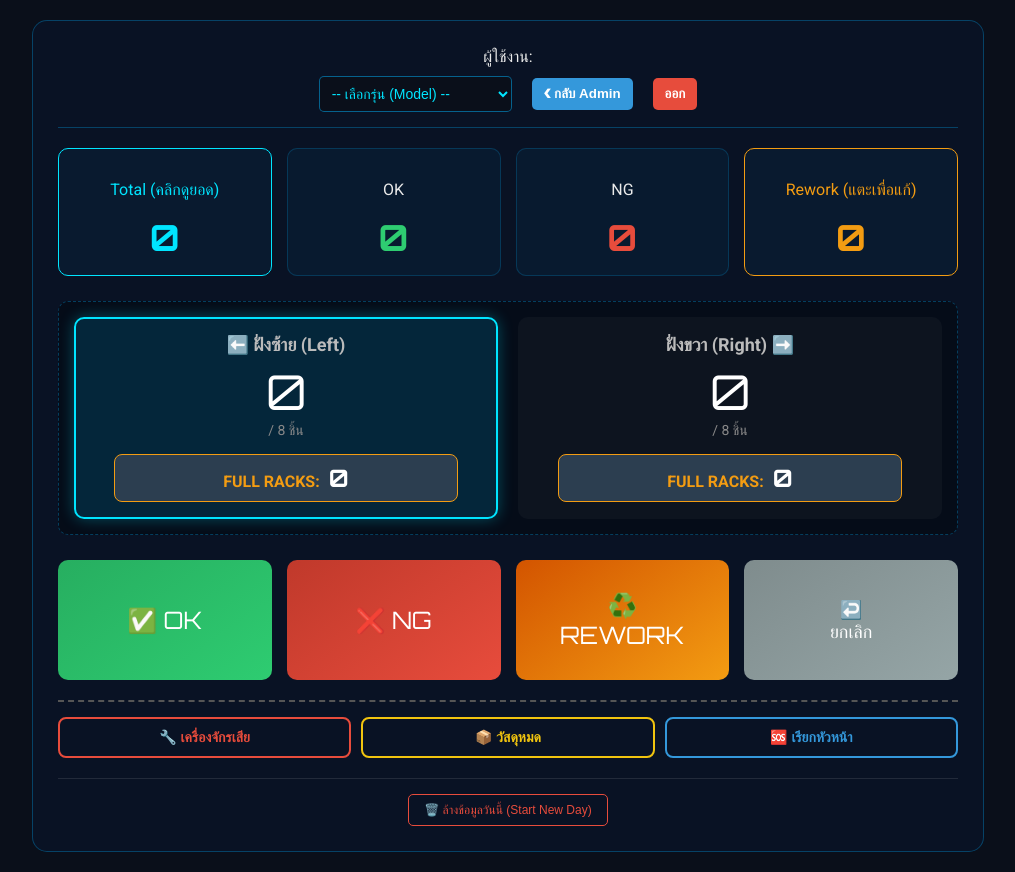
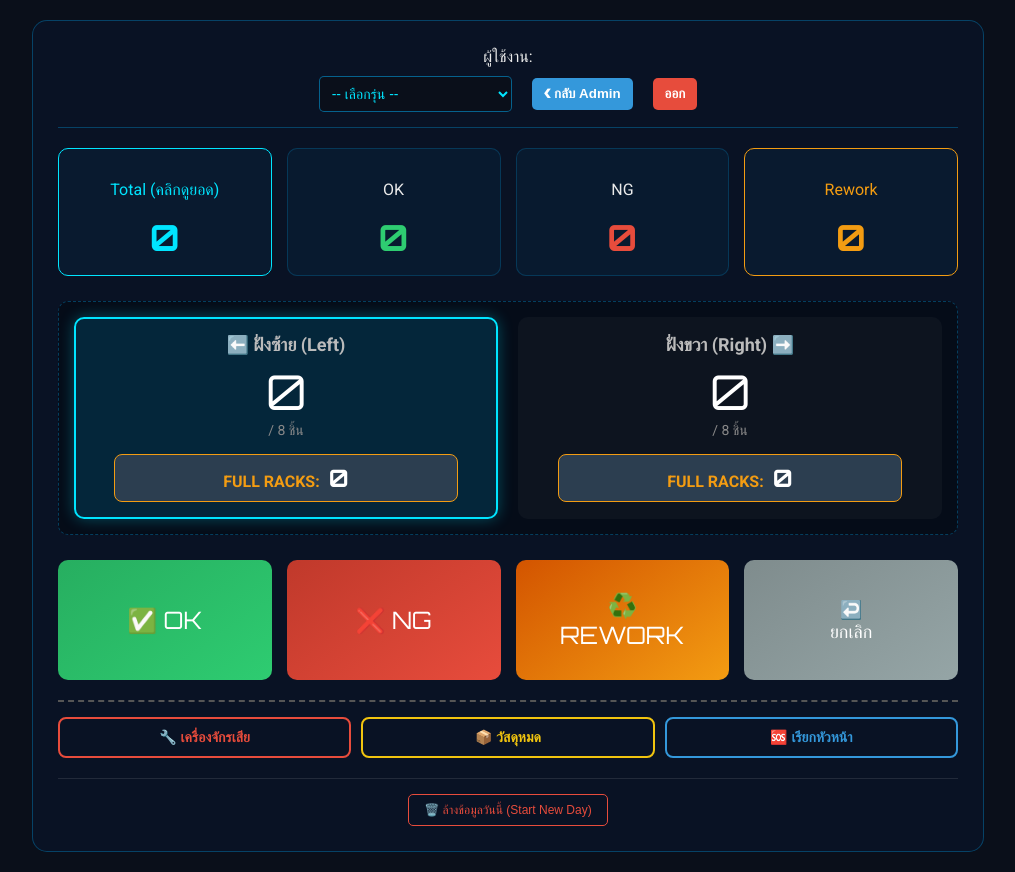
Before and after one commit to estnoiiza1/ssembly-final-project-V.2, a website: page operator.html in a window 1280 px wide. Shown: the whole page, without its empty margins (132-1147 px from the left). Drawn offline with Linux system fonts and the light colour scheme; no server answers; sample sign-in values are in the browser's storage.

Commit message:
operator.html

```diff
--- a/operator.html
+++ b/operator.html
@@ -7,26 +7,21 @@
     <style>
         @import url('https://fonts.googleapis.com/css2?family=Orbitron:wght@400;700&family=Roboto:wght@300;400;700&display=swap');
         body { font-family: 'Roboto', sans-serif; background-color: #0a0f1a; color: #eaeaea; margin: 0; padding: 20px; display: flex; justify-content: center; align-items: center; min-height: 100vh; }
-        .main-container { width: 100%; max-width: 900px; background: rgba(10, 20, 40, 0.75); backdrop-filter: blur(10px); border-radius: 15px; border: 1px solid rgba(0, 180, 255, 0.3); padding: 25px; }
-
+        .main-container { width: 100%; max-width: 900px; background: rgba(10, 20, 40, 0.75); backdrop-filter: blur(10px); border-radius: 15px; border: 1px solid rgba(0, 180, 255, 0.3); padding: 25px; position: relative; }
         .header-bar { display: flex; justify-content: space-between; align-items: center; border-bottom: 1px solid rgba(0, 180, 255, 0.3); padding-bottom: 15px; margin-bottom: 20px; flex-direction: column; gap: 10px; }
         .user-info strong { font-family: 'Orbitron', sans-serif; color: #00e5ff; }
         .header-controls { display: flex; gap: 10px; align-items: center; flex-wrap: wrap; justify-content: center; }
         .model-selector select { background: #0a0f1a; color: #00e5ff; border: 1px solid rgba(0,180,255,0.5); padding: 8px; border-radius: 5px; font-size: 14px; max-width: 200px; }
         #part-code-select { display: none; }
         #btn-logout { background: #e74c3c; color: white; border: none; padding: 8px 12px; border-radius: 5px; cursor: pointer; font-weight: bold; }
-
         .stats-grid { display: grid; grid-template-columns: repeat(4, 1fr); gap: 15px; margin-bottom: 25px; }
         .stat-box { background: rgba(0, 180, 255, 0.05); border: 1px solid rgba(0, 180, 255, 0.2); border-radius: 10px; padding: 15px; text-align: center; }
         .stat-box h3 { font-family: 'Orbitron', sans-serif; font-size: 36px; margin: 5px 0 0 0; color: #fff; }
         #ok-count { color: #2ecc71; } #ng-count { color: #e74c3c; } #rework-count { color: #f39c12; } #total-count { color: #00e5ff; }
-
-        /* Box Clickable */
         #box-rework-op { cursor: pointer; transition: 0.2s; border: 1px solid #f39c12; }
         #box-rework-op:hover { background: rgba(243, 156, 18, 0.1); transform: scale(1.05); box-shadow: 0 0 15px rgba(243, 156, 18, 0.5); }
         #box-total-op { cursor: pointer; transition: 0.2s; border: 1px solid #00e5ff; }
         #box-total-op:hover { background: rgba(0, 229, 255, 0.1); transform: scale(1.05); box-shadow: 0 0 15px rgba(0, 229, 255, 0.5); }
-
         .rack-control { display: grid; grid-template-columns: 1fr 1fr; gap: 20px; margin-bottom: 25px; padding: 15px; background: rgba(0,0,0,0.3); border-radius: 10px; border: 1px dashed rgba(0, 180, 255, 0.3); }
         .rack-side { position: relative; display: flex; flex-direction: column; align-items: center; padding: 15px; border-radius: 10px; cursor: pointer; border: 2px solid transparent; transition: all 0.2s; background: rgba(255, 255, 255, 0.03); }
         .rack-side.active { background: rgba(0, 180, 255, 0.15); border-color: #00e5ff; box-shadow: 0 0 15px rgba(0, 229, 255, 0.3); }
@@ -36,38 +31,30 @@
         .rack-full { color: #2ecc71 !important; text-shadow: 0 0 10px #2ecc71; }
         .rack-total-badge { background: #2c3e50; color: #f39c12; padding: 8px 15px; border-radius: 8px; font-size: 16px; border: 1px solid #f39c12; margin-top: 5px; font-weight: bold; width: 80%; text-align: center; }
         .rack-total-badge span { font-family: 'Orbitron', sans-serif; font-size: 24px; color: #fff; margin-left: 5px; }
-
         .action-buttons { display: grid; grid-template-columns: 1fr 1fr 1fr 1fr; gap: 15px; }
         .btn { font-family: 'Orbitron', sans-serif; font-size: 24px; padding: 30px; border: none; border-radius: 10px; cursor: pointer; color: #fff; }
         .btn-ok { background: linear-gradient(145deg, #27ae60, #2ecc71); }
         .btn-ng { background: linear-gradient(145deg, #c0392b, #e74c3c); }
         .btn-rework { background: linear-gradient(145deg, #d35400, #f39c12); }
         .btn-undo { background: linear-gradient(145deg, #7f8c8d, #95a5a6); font-size: 18px; display: flex; align-items: center; justify-content: center; flex-direction: column;}
-
         .reset-container { margin-top: 20px; text-align: center; border-top: 1px solid rgba(255,255,255,0.1); padding-top: 15px; }
         .btn-reset-day { background: transparent; border: 1px solid #e74c3c; color: #e74c3c; padding: 8px 15px; border-radius: 5px; cursor: pointer; font-size: 12px; transition: all 0.2s; }
         .btn-reset-day:hover { background: #e74c3c; color: white; }
-
-        /* ANDON BAR */
         .andon-bar { display: grid; grid-template-columns: 1fr 1fr 1fr; gap: 10px; margin-top: 20px; padding-top: 15px; border-top: 2px dashed #555; }
         .btn-andon { border: 2px solid; background: transparent; color: #fff; padding: 10px; border-radius: 8px; cursor: pointer; font-weight: bold; font-size: 14px; transition: 0.2s; }
         .andon-machine { border-color: #e74c3c; color: #e74c3c; } .andon-machine:hover { background: #e74c3c; color: white; }
         .andon-material { border-color: #f1c40f; color: #f1c40f; } .andon-material:hover { background: #f1c40f; color: black; }
         .andon-leader { border-color: #3498db; color: #3498db; } .andon-leader:hover { background: #3498db; color: white; }
-
-        /* Modals */
         .modal-overlay { display: none; position: fixed; top: 0; left: 0; width: 100%; height: 100%; background: rgba(0, 0, 0, 0.7); z-index: 10; justify-content: center; align-items: center; }
         .modal-content { background: rgba(20, 30, 50, 0.95); border: 1px solid #00e5ff; padding: 30px; width: 500px; text-align: center; border-radius: 15px; max-height: 80vh; overflow-y: auto; }
         .modal-content h2 { font-family: 'Orbitron', sans-serif; margin-top: 0; color: #fff; }
         .reason-btn { display: block; width: 100%; padding: 15px; margin-bottom: 10px; background: rgba(255,255,255,0.1); color: white; border: 1px solid #666; cursor: pointer; font-size: 16px; border-radius: 5px; transition: 0.2s; }
         .reason-btn:hover { background: rgba(255,255,255,0.2); }
         .btn-cancel { background: #555 !important; margin-top: 15px;}
-
         .qty-input-group { margin-bottom: 20px; text-align: left; }
         .qty-input-group label { color: #00e5ff; font-size: 16px; margin-bottom: 5px; display: block; font-weight: bold; }
         .qty-input-group input { width: 100%; padding: 12px; background: #0a0f1a; border: 1px solid #00e5ff; color: #fff; border-radius: 5px; box-sizing: border-box; font-size: 20px; text-align: center; font-family: 'Orbitron', sans-serif; }
         .qty-input-group input:focus { border-color: #2ecc71; outline: none; box-shadow: 0 0 10px rgba(46, 204, 113, 0.5); }
-
         .detail-table { width: 100%; border-collapse: collapse; margin-top: 15px; }
         .detail-table th, .detail-table td { border-bottom: 1px solid rgba(255,255,255,0.1); padding: 10px; text-align: center; color: #ddd; font-size: 14px; }
         .detail-table th { color: #00e5ff; font-weight: bold; }
@@ -79,11 +66,7 @@
             <div class="user-info">ผู้ใช้งาน: <strong id="user-display">...</strong></div>
             <div class="header-controls">
                 <div class="model-selector">
-                    <select id="model-select-dropdown">
-                        <option value="">-- เลือกรุ่น (Model) --</option>
-                        <option value="581D">Assy model 581D</option>
-                        <option value="320D">REAR COM LAMP 320D</option>
-                    </select>
+                    <select id="model-select-dropdown"><option value="">-- เลือกรุ่น --</option><option value="581D">Assy model 581D</option><option value="320D">REAR COM LAMP 320D</option></select>
                 </div>
                 <div class="model-selector"><select id="part-code-select"><option value="">-- เลือก Part Code --</option></select></div>
                 <button id="btn-logout">ออก</button>
@@ -92,32 +75,16 @@
 
         <div class="stats-grid">
             <div class="stat-box" id="box-total-op" onclick="showTotalDetail()">
-                <p style="color:#00e5ff;">Total (คลิกดูยอด)</p>
-                <h3 id="total-count">0</h3>
+                <p style="color:#00e5ff;">Total (คลิกดูยอด)</p><h3 id="total-count">0</h3>
             </div>
-
             <div class="stat-box"><p>OK</p><h3 id="ok-count">0</h3></div>
             <div class="stat-box"><p>NG</p><h3 id="ng-count">0</h3></div>
-
-            <div class="stat-box" id="box-rework-op" onclick="window.location.href='rework_check.html'">
-                <p style="color:#f39c12;">Rework (แตะเพื่อแก้)</p>
-                <h3 id="rework-count">0</h3>
-            </div>
+            <div class="stat-box" id="box-rework-op" onclick="window.location.href='rework_check.html'"><p style="color:#f39c12;">Rework</p><h3 id="rework-count">0</h3></div>
         </div>
 
         <div class="rack-control">
-            <div class="rack-side active" id="rack-left" onclick="selectSide('L')">
-                <div class="rack-title">⬅️ ฝั่งซ้าย (Left)</div>
-                <div class="rack-counter" id="count-left">0</div>
-                <div class="rack-limit">/ 8 ชิ้น</div>
-                <div class="rack-total-badge">FULL RACKS: <span id="full-racks-left">0</span></div>
-            </div>
-            <div class="rack-side" id="rack-right" onclick="selectSide('R')">
-                <div class="rack-title">ฝั่งขวา (Right) ➡️</div>
-                <div class="rack-counter" id="count-right">0</div>
-                <div class="rack-limit">/ 8 ชิ้น</div>
-                <div class="rack-total-badge">FULL RACKS: <span id="full-racks-right">0</span></div>
-            </div>
+            <div class="rack-side active" id="rack-left" onclick="selectSide('L')"><div class="rack-title">⬅️ ฝั่งซ้าย (Left)</div><div class="rack-counter" id="count-left">0</div><div class="rack-limit">/ 8 ชิ้น</div><div class="rack-total-badge">FULL RACKS: <span id="full-racks-left">0</span></div></div>
+            <div class="rack-side" id="rack-right" onclick="selectSide('R')"><div class="rack-title">ฝั่งขวา (Right) ➡️</div><div class="rack-counter" id="count-right">0</div><div class="rack-limit">/ 8 ชิ้น</div><div class="rack-total-badge">FULL RACKS: <span id="full-racks-right">0</span></div></div>
         </div>
 
         <div class="action-buttons">
@@ -139,11 +106,7 @@
     <div class="modal-overlay" id="reason-modal">
         <div class="modal-content">
             <h2 id="modal-title">ระบุสาเหตุ</h2>
-            <div class="qty-input-group">
-                <label>ระบุเลขชิ้นงาน (Serial / Tracking No.):</label>
-                <input type="text" id="input-serial" placeholder="ตัวอย่าง: A-102" autocomplete="off">
-            </div>
-
+            <div class="qty-input-group"><label>ระบุเลขชิ้นงาน (Serial / Tracking No.):</label><input type="text" id="input-serial" placeholder="ตัวอย่าง: A-102" autocomplete="off"></div>
             <div id="ng-options" style="display:none;">
                 <button class="reason-btn" data-reason="Scratch">รอยขีดข่วน</button><button class="reason-btn" data-reason="Short Shot">ฉีดไม่เต็ม</button><button class="reason-btn" data-reason="Color">สีเพี้ยน</button><button class="reason-btn" data-reason="Other">อื่นๆ</button>
             </div>
@@ -223,6 +186,7 @@
                 const rightFull = Math.floor(data.okRight / 8); const rightCurrent = data.okRight % 8;
                 document.getElementById('count-left').innerText = leftCurrent; document.getElementById('full-racks-left').innerText = leftFull;
                 document.getElementById('count-right').innerText = rightCurrent; document.getElementById('full-racks-right').innerText = rightFull;
+
                 if (leftFull > lastFullRacks.L && currentSide === 'L') alert("🎉 แล็คซ้ายเต็มแล้ว! (8 ชิ้น)");
                 if (rightFull > lastFullRacks.R && currentSide === 'R') alert("🎉 แล็คขวาเต็มแล้ว! (8 ชิ้น)");
                 lastFullRacks.L = leftFull; lastFullRacks.R = rightFull;
@@ -242,6 +206,7 @@
             try { await fetch('/trigger-andon', { method: 'POST', headers: {'Content-Type': 'application/json'}, body: JSON.stringify({ type, userId: currentUser._id, username: currentUser.username }) }); alert("🚨 ส่งแจ้งเตือนแล้ว!"); } catch(e) { alert("Fail"); }
         }
 
+        // ฟังก์ชันเปิด Modal รายละเอียด
         function showTotalDetail() {
             const tbody = document.getElementById('total-detail-body'); tbody.innerHTML = '';
             if (!currentDetailsData || currentDetailsData.length === 0) { tbody.innerHTML = '<tr><td colspan="5" style="text-align:center;color:#888;">ยังไม่มีข้อมูล</td></tr>'; }
@@ -249,12 +214,12 @@
             document.getElementById('total-detail-modal').style.display = 'flex';
         }
 
-        // (แก้ไข) ฟังก์ชันปิด Modal
+        // ฟังก์ชันปิด Modal
         function closeTotalModal() {
             document.getElementById('total-detail-modal').style.display = 'none';
         }
 
-        // (แถม) คลิกข้างนอกเพื่อปิด
+        // ปิด Modal เมื่อกดข้างนอก
         window.onclick = function(event) {
             const m1 = document.getElementById('total-detail-modal');
             const m2 = document.getElementById('reason-modal');
```
